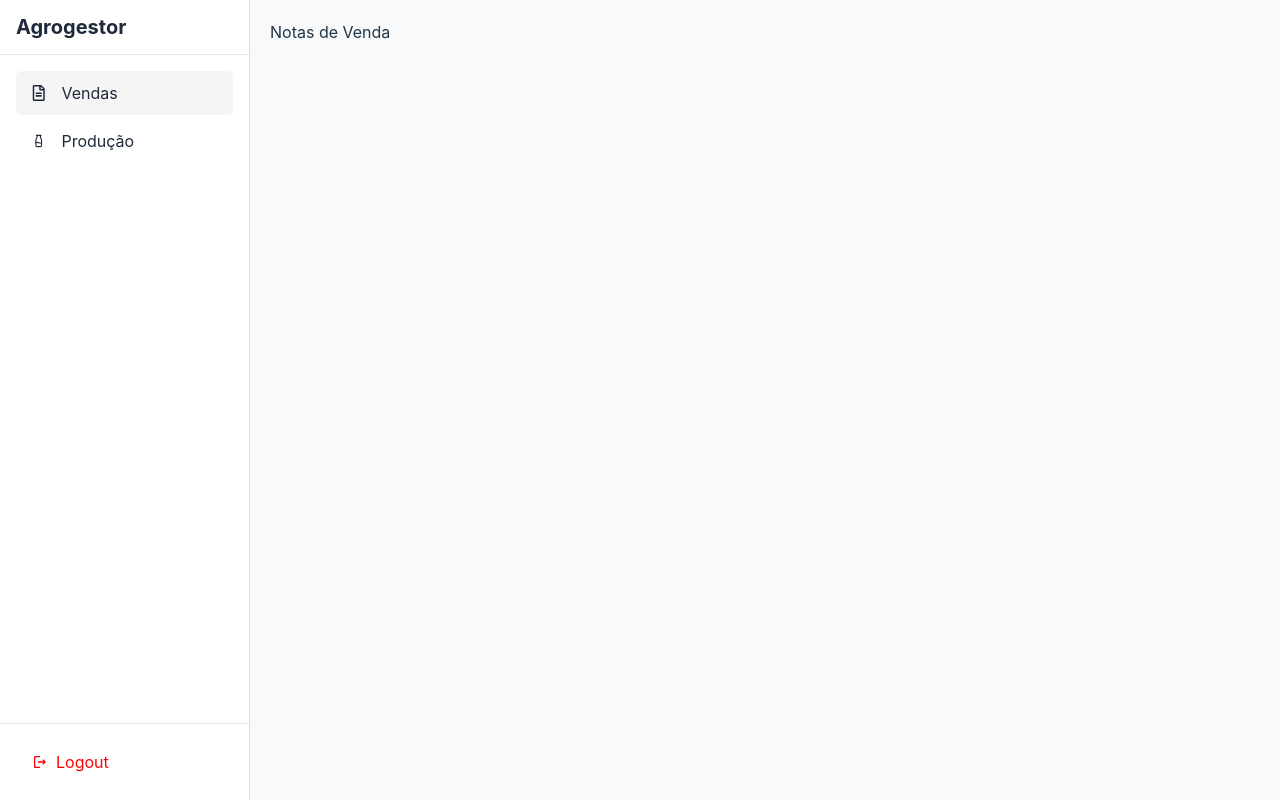
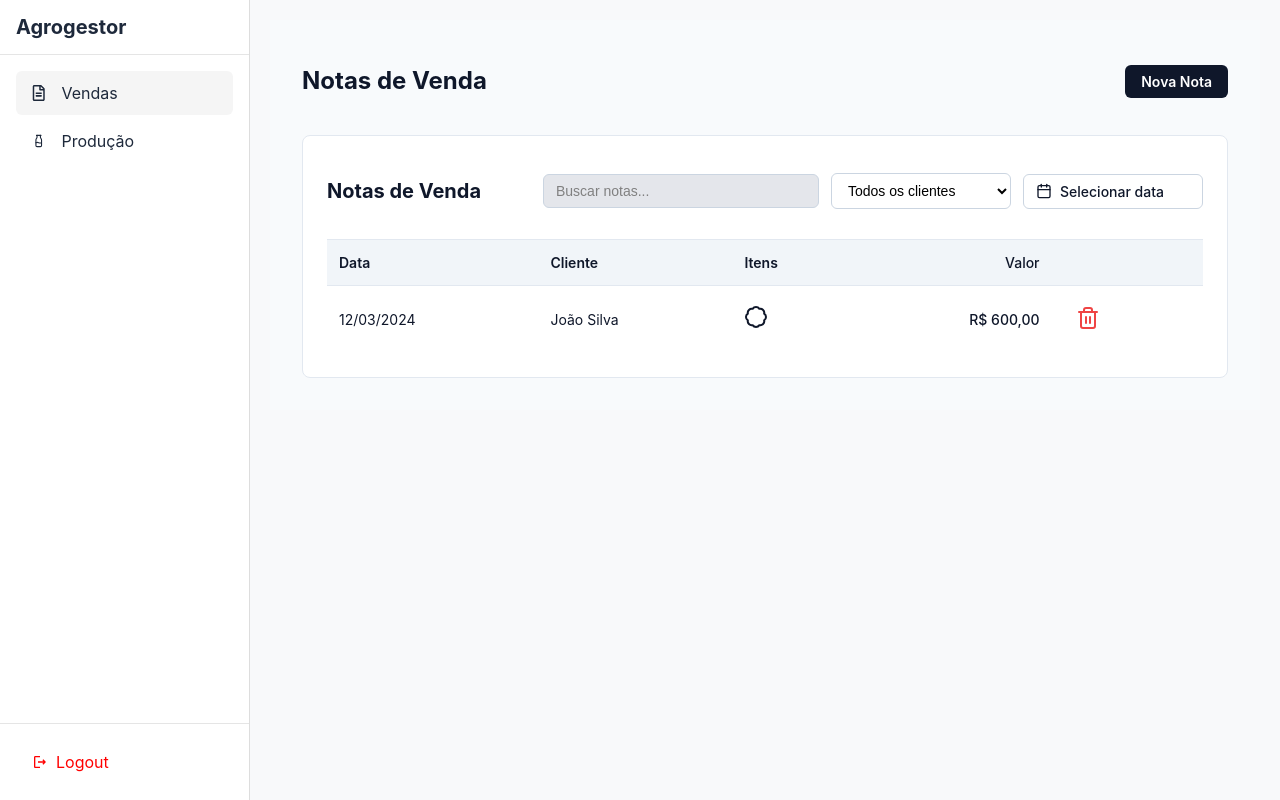
Before and after one commit to Projeto-Des-SW/agrogestor-front, a React (Vite) app: page / in a window 1280 px wide. Built offline with nearby package versions, Linux system fonts and the light colour scheme; sample sign-in values are in the browser's storage.

Commit message:
feat: create sales page

```diff
--- a/package.json
+++ b/package.json
@@ -11,11 +11,13 @@
   },
   "dependencies": {
     "axios": "^1.7.9",
+    "date-fns": "^4.1.0",
+    "lucide-react": "^0.483.0",
     "react": "^19.0.0",
     "react-dom": "^19.0.0",
     "react-icons": "^5.5.0",
     "react-router-dom": "^7.2.0",
-    "styled-components": "^6.1.15"
+    "styled-components": "^6.1.16"
   },
   "devDependencies": {
     "@eslint/js": "^9.19.0",
--- /dev/null
+++ b/src/components/Button/Button.tsx
@@ -0,0 +1,19 @@
+import styled from "styled-components"
+
+type Props = {
+  children: React.ReactNode
+  variant?: "default" | "ghost"
+} & React.ButtonHTMLAttributes<HTMLButtonElement>
+
+export function Button({ children, variant = "default", ...props }: Props) {
+  return <StyledButton $variant={variant} {...props}>{children}</StyledButton>
+}
+
+const StyledButton = styled.button<{ $variant: string }>`
+  background-color: ${({ $variant }) => ($variant === "ghost" ? "transparent" : "#1d4ed8")};
+  color: ${({ $variant }) => ($variant === "ghost" ? "#ef4444" : "#fff")};
+  border: none;
+  padding: 0.5rem 0.75rem;
+  border-radius: 6px;
+  cursor: pointer;
+`
--- a/src/pages/home/views/Sales.tsx
+++ b/src/pages/home/views/Sales.tsx
@@ -1,5 +1,65 @@
-const Sales = () => {
-    return <div>Notas de Venda</div>;
-  };
+import { useState } from "react"
+import * as S from "./styles"
+import { Badge, CalendarIcon, Trash2 } from "lucide-react"
+import { format } from "date-fns"
+import { Button } from "../../../components/Button/Button"
+import { Input } from "../../login/components/styles"
+import { formatCurrency } from "../../../util/formatCurrency"
 
-  export default Sales;
+export default function Sales() {
+  const [date, setDate] = useState<Date>()
+
+  return (
+    <S.Container>
+      <S.Header>
+        <h1>Notas de Venda</h1>
+        <Button>Nova Nota</Button>
+      </S.Header>
+
+      <S.Card>
+        <S.CardHeader>
+          <S.Title>Notas de Venda</S.Title>
+          <S.Filters>
+            <Input placeholder="Buscar notas..." />
+            <select>
+              <option value="all">Todos os clientes</option>
+              <option value="joao">João Silva</option>
+              <option value="maria">Maria Oliveira</option>
+            </select>
+            <S.DateButton onClick={() => setDate(new Date())}>
+              <CalendarIcon />
+              {date ? format(date, "dd/MM/yyyy") : "Selecionar data"}
+            </S.DateButton>
+          </S.Filters>
+        </S.CardHeader>
+
+        <S.Table>
+          <thead>
+            <tr>
+              <th>Data</th>
+              <th>Cliente</th>
+              <th>Itens</th>
+              <th className="right">Valor</th>
+              <th></th>
+            </tr>
+          </thead>
+          <tbody>
+            <tr>
+              <td>12/03/2024</td>
+              <td>João Silva</td>
+              <td>
+                <Badge>Leite (10)</Badge>
+              </td>
+              <td className="right">{formatCurrency(600)}</td>
+              <td>
+                <Button variant="ghost">
+                  <Trash2 />
+                </Button>
+              </td>
+            </tr>
+          </tbody>
+        </S.Table>
+      </S.Card>
+    </S.Container>
+  )
+}
--- /dev/null
+++ b/src/pages/home/views/styles.ts
@@ -0,0 +1,148 @@
+import styled from "styled-components"
+
+export const Container = styled.div`
+  width: 100%;
+  background-color: #f8fafc;
+  padding: 2rem;
+  box-sizing: border-box;
+`
+
+export const Header = styled.header`
+  display: flex;
+  justify-content: space-between;
+  align-items: center;
+  margin-bottom: 1.5rem;
+
+  h1 {
+    font-size: 1.5rem;
+    font-weight: 700;
+    color: #0f172a;
+  }
+
+  button {
+    background-color: #0f172a;
+    color: #fff;
+    padding: 0.5rem 1rem;
+    border-radius: 6px;
+    border: none;
+    cursor: pointer;
+    font-size: 0.875rem;
+    font-weight: 600;
+    transition: 0.2s ease;
+
+    &:hover {
+      opacity: 0.9;
+    }
+  }
+`
+
+export const Card = styled.div`
+  background-color: #fff;
+  border-radius: 8px;
+  border: 1px solid #e2e8f0;
+  padding: 1.5rem;
+`
+
+export const CardHeader = styled.div`
+  display: flex;
+  justify-content: space-between;
+  align-items: center;
+  flex-wrap: wrap;
+  margin-bottom: 1rem;
+`
+
+export const Title = styled.h2`
+  font-size: 1.25rem;
+  font-weight: 700;
+  color: #0f172a;
+`
+
+export const Filters = styled.div`
+  display: flex;
+  gap: 0.75rem;
+  flex-wrap: wrap;
+  align-items: center;
+
+  input {
+    padding: 0.5rem 0.75rem;
+    border: 1px solid #cbd5e1;
+    border-radius: 6px;
+    font-size: 0.875rem;
+    width: 250px;
+  }
+
+  select {
+    padding: 0.5rem 0.75rem;
+    border: 1px solid #cbd5e1;
+    border-radius: 6px;
+    font-size: 0.875rem;
+    background-color: #fff;
+    width: 180px;
+  }
+`
+
+export const DateButton = styled.button`
+  display: flex;
+  align-items: center;
+  gap: 0.5rem;
+  padding: 0.5rem 0.75rem;
+  border: 1px solid #cbd5e1;
+  border-radius: 6px;
+  font-size: 0.875rem;
+  color: #0f172a;
+  background: #fff;
+  width: 180px;
+  cursor: pointer;
+
+  svg {
+    width: 16px;
+    height: 16px;
+  }
+`
+
+export const Table = styled.table`
+  width: 100%;
+  border-collapse: collapse;
+
+  thead {
+    background-color: #f1f5f9;
+  }
+
+  th,
+  td {
+    padding: 0.75rem;
+    font-size: 0.875rem;
+    color: #0f172a;
+    border-top: 1px solid #e2e8f0;
+  }
+
+  th {
+    text-align: left;
+    font-weight: 600;
+  }
+
+  td {
+    vertical-align: middle;
+  }
+
+  .right {
+    text-align: right;
+    font-weight: 500;
+  }
+
+  .badge-cell {
+    display: flex;
+    flex-wrap: wrap;
+    gap: 0.25rem;
+  }
+
+  .trash-button {
+    background: transparent;
+    border: none;
+    cursor: pointer;
+
+    svg {
+      color: #ef4444;
+    }
+  }
+`
--- /dev/null
+++ b/src/util/formatCurrency.ts
@@ -0,0 +1,6 @@
+export function formatCurrency(value: number) {
+    return new Intl.NumberFormat("pt-BR", {
+      style: "currency",
+      currency: "BRL",
+    }).format(value)
+  }
```
Also changed, not shown: src/components/Badge/badge.tsx (added, +9 -0 lines), src/components/Input/input.tsx (added, +7 -0 lines), 1 other file (tests, documents, lock files or other folders).
